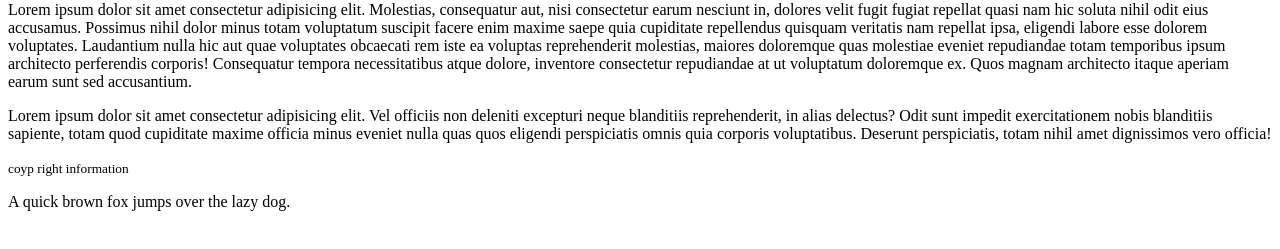
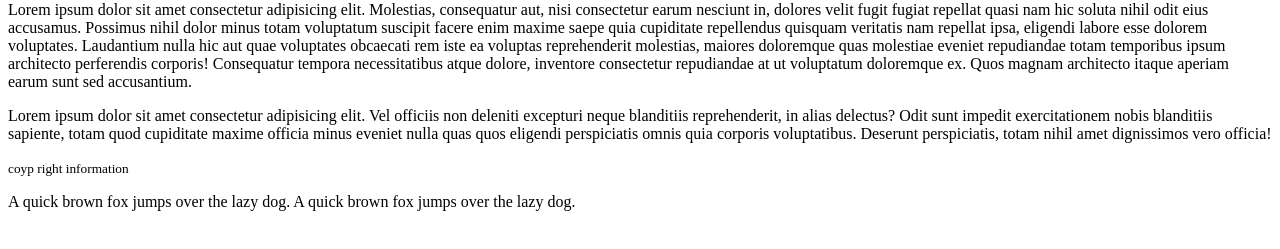
Before and after one commit to jaber-khan7/My-third-repo, a plain HTML site: page index.html in a window 1280 px wide. Shown: the part 79-328 px from the top of the page. Drawn offline with Linux system fonts and the light colour scheme.

Commit message:
I have added some codes.

```diff
--- a/index.html
+++ b/index.html
@@ -18,7 +18,7 @@
     </p>
     <small> coyp right information</small>
     <p>
-        A quick brown fox jumps over the lazy dog.
+        A quick brown fox jumps over the lazy dog. A quick brown fox jumps over the lazy dog.
     </p>
 
 
```
